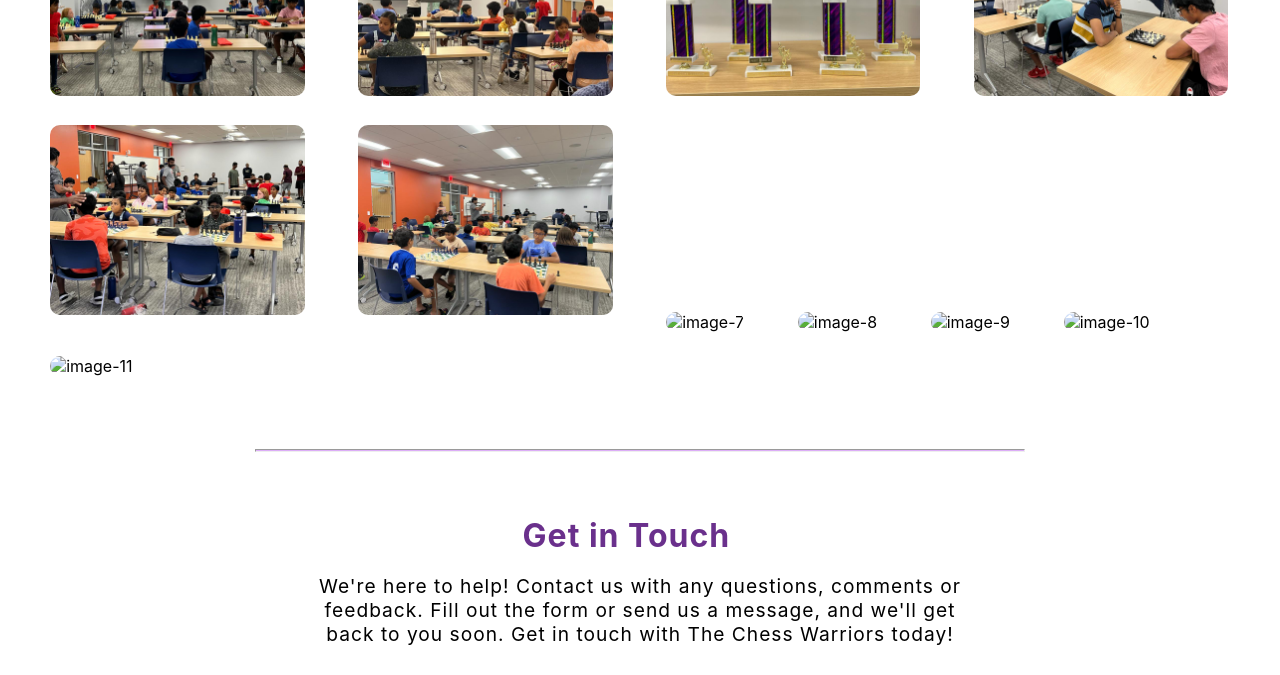
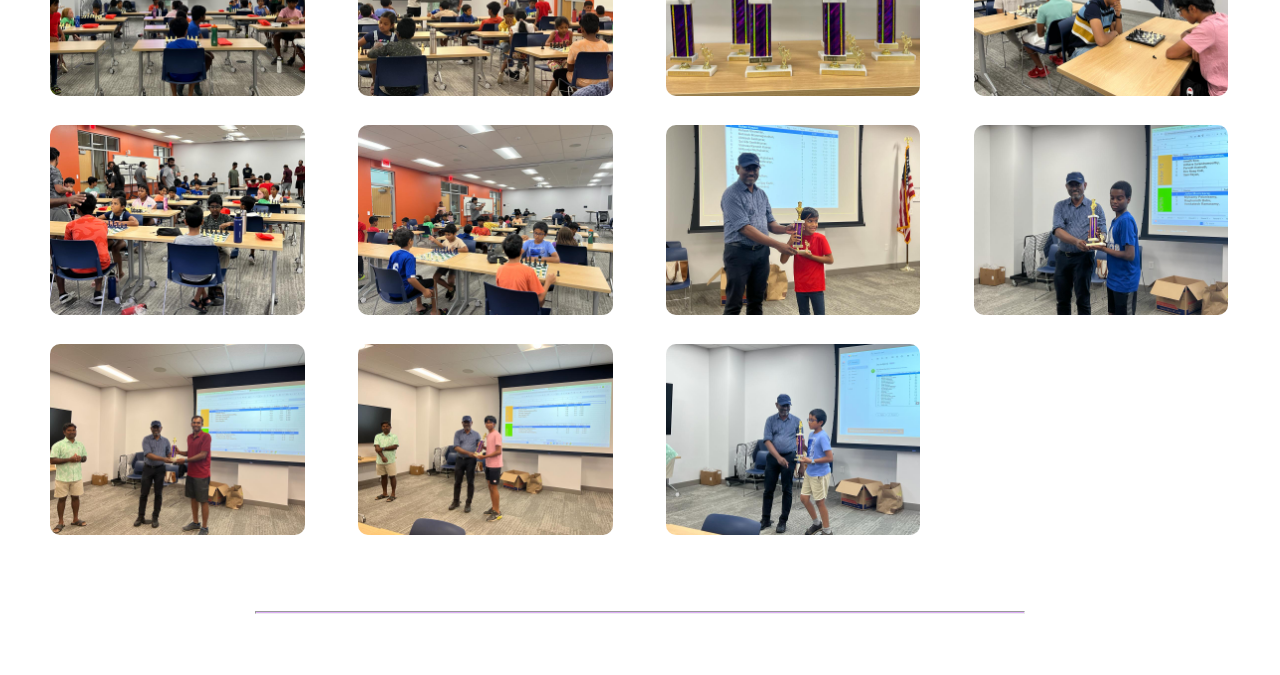
Before and after one commit to sksandeep4/ColumbusTournament, a plain HTML site: page index.html in a window 1280 px wide. Shown: the part 2060-2735 px from the top of the page. Drawn offline with Linux system fonts and the light colour scheme; the site is published under a folder, as on GitHub Pages, so addresses that start at the root find nothing.

Commit message:
Update index.html

```diff
--- a/index.html
+++ b/index.html
@@ -144,11 +144,11 @@
         <img src="./tournament-images/image-4.jfif" alt="image-4" />
         <img src="./tournament-images/image-5.jfif" alt="image-5" />
         <img src="./tournament-images/image-6.jfif" alt="image-6" />
-        <img src="/tournament-images/winner-1.jfif" alt="image-7" />
-        <img src="/tournament-images/winner-2.jfif" alt="image-8" />
-        <img src="/tournament-images/winner-3.jfif" alt="image-9" />
-        <img src="/tournament-images/winner-4.jfif" alt="image-10" />
-        <img src="/tournament-images/winner-5.jfif" alt="image-11" />
+        <img src="./tournament-images/winner-1.jfif" alt="image-7" />
+        <img src="./tournament-images/winner-2.jfif" alt="image-8" />
+        <img src="./tournament-images/winner-3.jfif" alt="image-9" />
+        <img src="./tournament-images/winner-4.jfif" alt="image-10" />
+        <img src="./tournament-images/winner-5.jfif" alt="image-11" />
       </div>
     </div>
     <hr />
```
